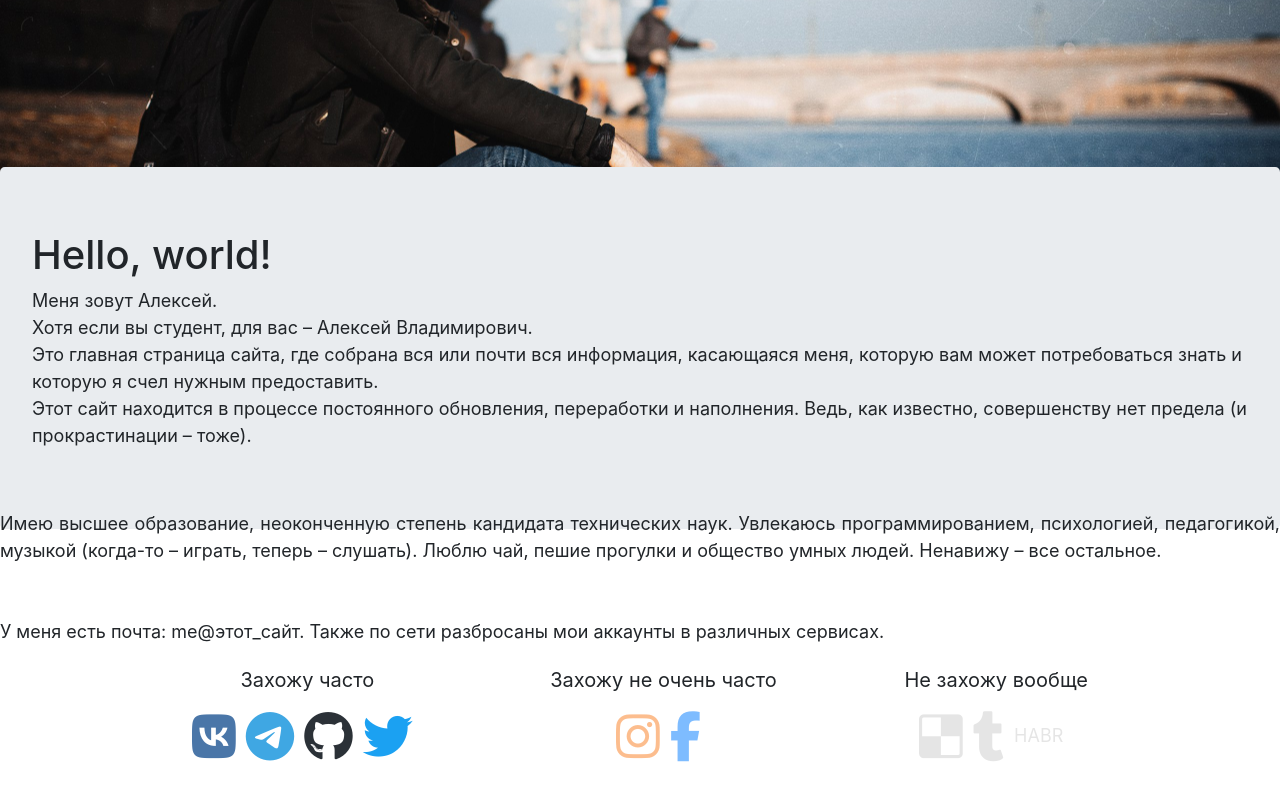
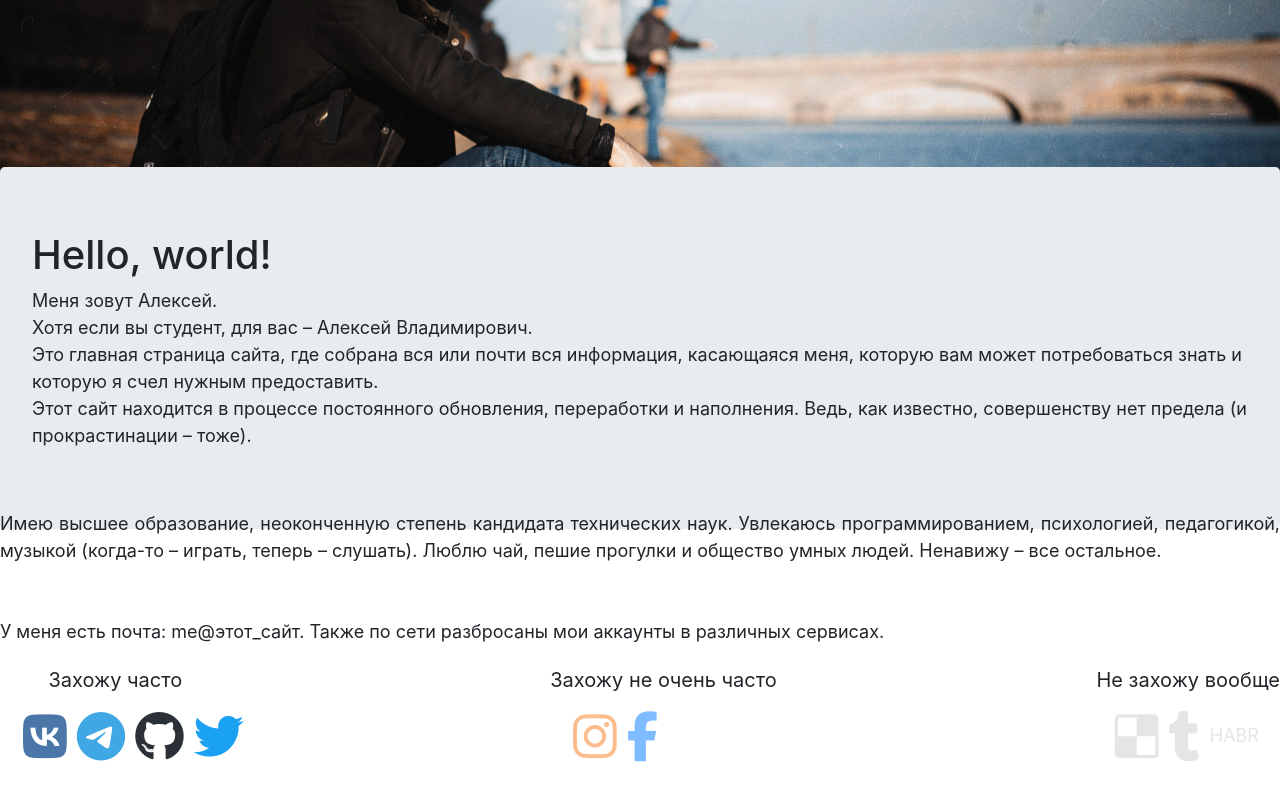
Before and after one commit to YongminK/aksenov.in, a React (Create React App) app: page / in a window 1280 px wide. Shown: the part 340-1140 px from the top of the page. Built offline with nearby package versions, Linux system fonts and the light colour scheme.

Commit message:
расположение контактов

```diff
--- a/src/Landing/Personal/personal.sass
+++ b/src/Landing/Personal/personal.sass
@@ -44,7 +44,12 @@
         opacity: 0.5
     .contacts__never
         opacity: 0.2
-
+@media screen and (min-width: 319px)
+    .contacts
+        padding: 0
+        ul
+            justify-content: flex-start
+            margin-left: 10%
 @media screen and (max-width: 992px)
   .contacts
     display: block
```
